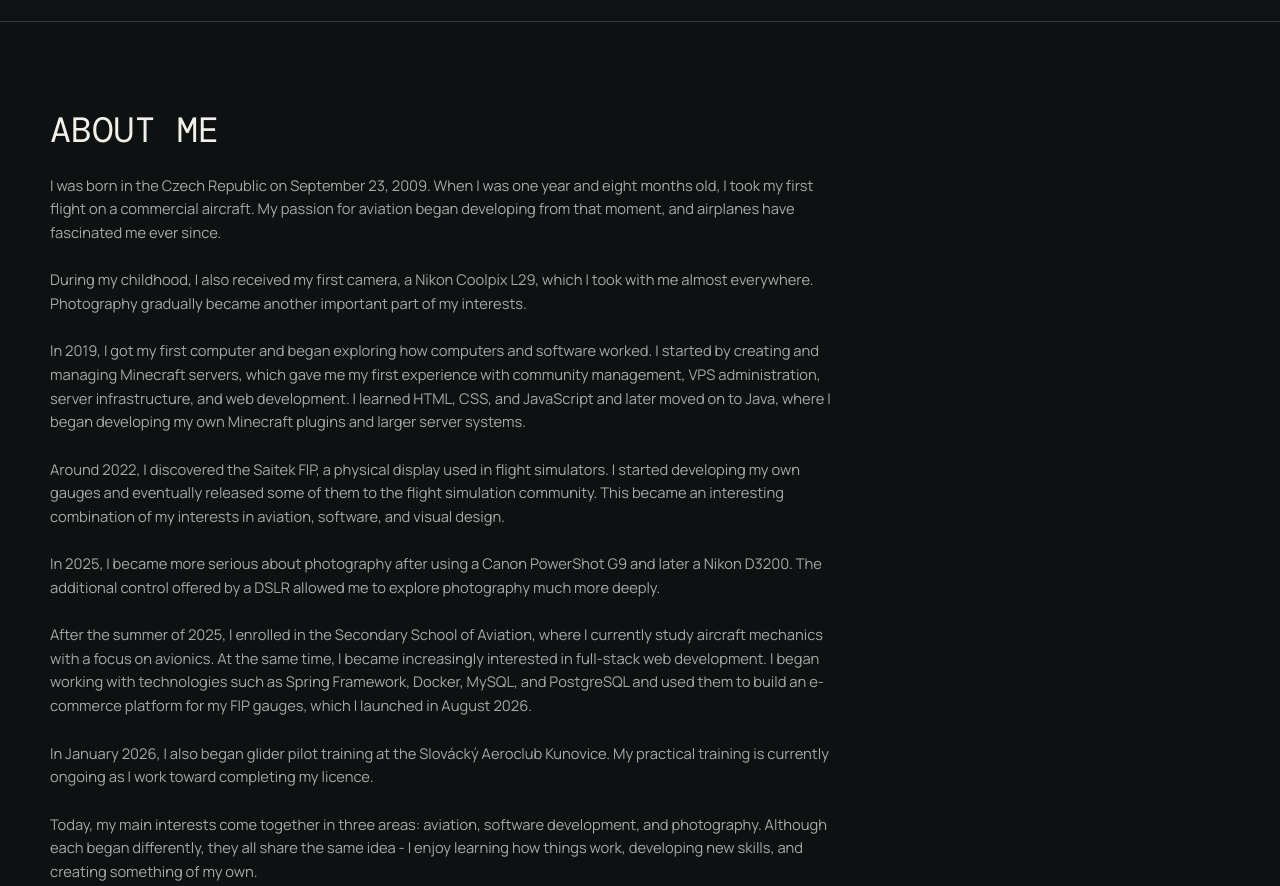
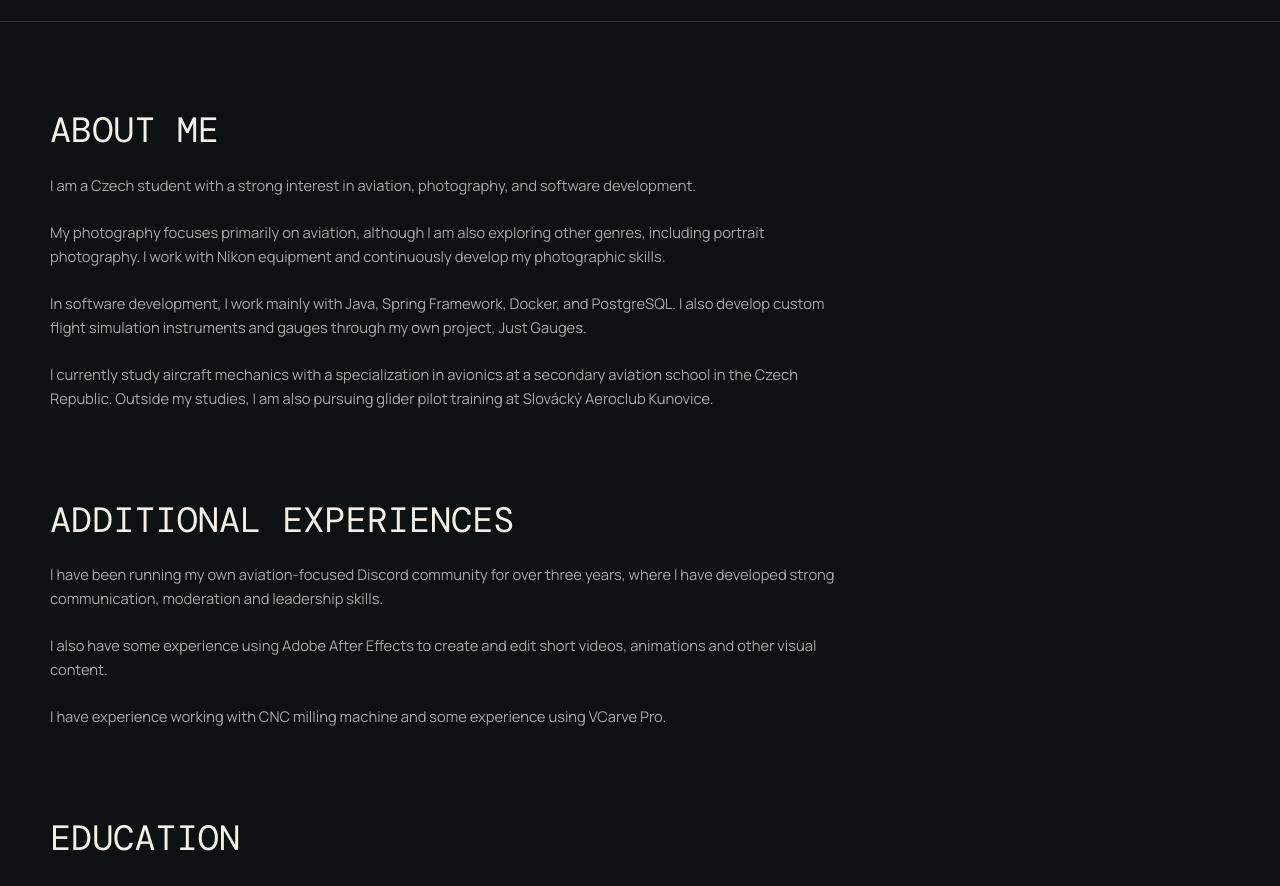
Before and after one commit to popa15cz/portfolio, a plain HTML site: page about/index.html in a window 1280 px wide. Shown: the part 61-947 px from the top of the page. Drawn offline with nearby package versions, Linux system fonts and the light colour scheme.

Commit message:
About Me update

```diff
--- a/about/index.html
+++ b/about/index.html
@@ -65,14 +65,10 @@
         </div>
 
         <div class="text-paragraph-inner">
-            <p>I was born in the Czech Republic on September 23, 2009. When I was one year and eight months old, I took my first flight on a commercial aircraft. My passion for aviation began developing from that moment, and airplanes have fascinated me ever since.</p>
-            <p>During my childhood, I also received my first camera, a Nikon Coolpix L29, which I took with me almost everywhere. Photography gradually became another important part of my interests.</p>
-            <p>In 2019, I got my first computer and began exploring how computers and software worked. I started by creating and managing Minecraft servers, which gave me my first experience with community management, VPS administration, server infrastructure, and web development. I learned HTML, CSS, and JavaScript and later moved on to Java, where I began developing my own Minecraft plugins and larger server systems.</p>
-            <p>Around 2022, I discovered the Saitek FIP, a physical display used in flight simulators. I started developing my own gauges and eventually released some of them to the flight simulation community. This became an interesting combination of my interests in aviation, software, and visual design.</p>
-            <p>In 2025, I became more serious about photography after using a Canon PowerShot G9 and later a Nikon D3200. The additional control offered by a DSLR allowed me to explore photography much more deeply.</p>
-            <p>After the summer of 2025, I enrolled in the Secondary School of Aviation, where I currently study aircraft mechanics with a focus on avionics. At the same time, I became increasingly interested in full-stack web development. I began working with technologies such as Spring Framework, Docker, MySQL, and PostgreSQL and used them to build an e-commerce platform for my FIP gauges, which I launched in August 2026.</p>
-            <p>In January 2026, I also began glider pilot training at the Slovácký Aeroclub Kunovice. My practical training is currently ongoing as I work toward completing my licence.</p>
-            <p>Today, my main interests come together in three areas: aviation, software development, and photography. Although each began differently, they all share the same idea - I enjoy learning how things work, developing new skills, and creating something of my own.</p>
+            <p>I am a Czech student with a strong interest in aviation, photography, and software development.</p>
+            <p>My photography focuses primarily on aviation, although I am also exploring other genres, including portrait photography. I work with Nikon equipment and continuously develop my photographic skills.</p>
+            <p>In software development, I work mainly with Java, Spring Framework, Docker, and PostgreSQL. I also develop custom flight simulation instruments and gauges through my own project, Just Gauges.</p>
+            <p>I currently study aircraft mechanics with a specialization in avionics at a secondary aviation school in the Czech Republic. Outside my studies, I am also pursuing glider pilot training at Slovácký Aeroclub Kunovice.</p>
         </div>
     </section>
 
```
